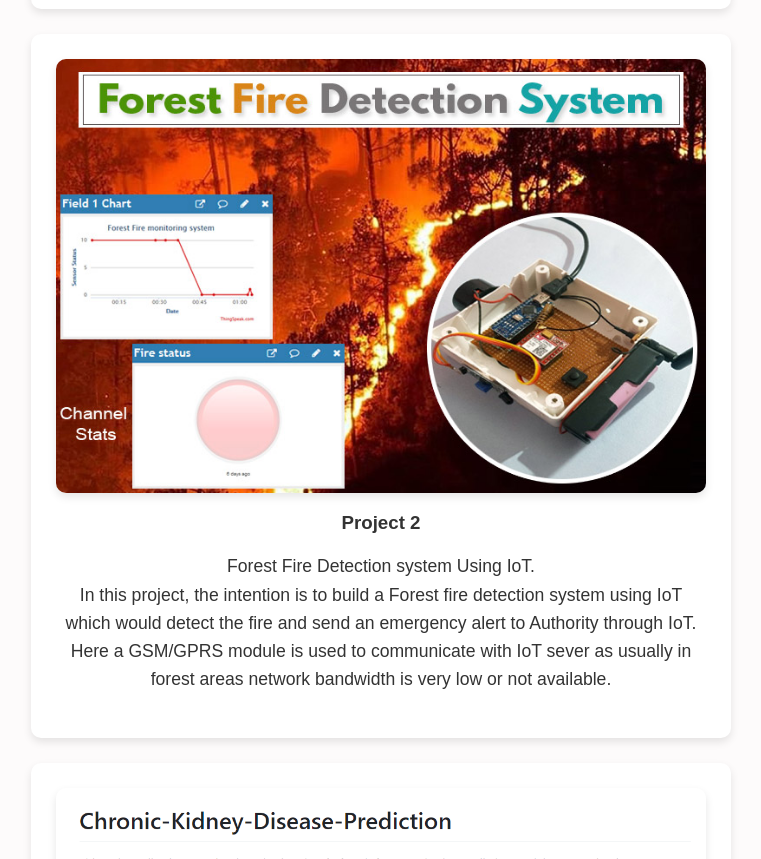
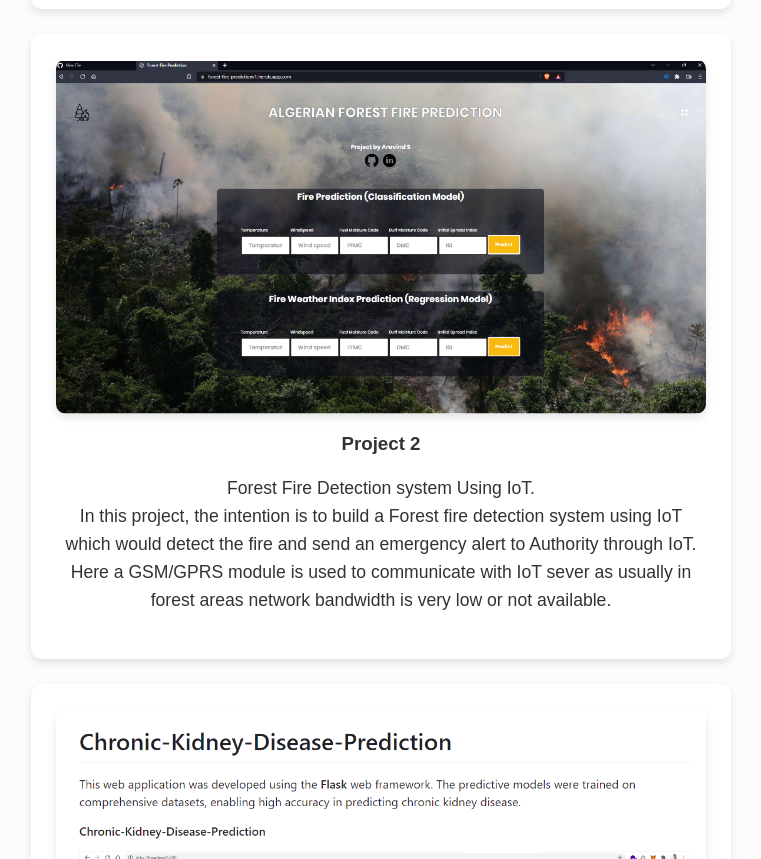
Before and after one commit to Arunkumar8181/Portfolio, a plain HTML site: page index.html in a window 1280 px wide. Shown: the part 2581-3440 px from the top of the page, without its empty margins (259-1020 px from the left). Drawn offline with Linux system fonts and the light colour scheme; files whose address does not match are found by name.

Commit message:
Update index.html

```diff
--- a/index.html
+++ b/index.html
@@ -53,7 +53,7 @@
             <p>Traffic AI is a machine learning model designed to analyze and predict traffic patterns in urban areas. The model uses historical data and real-time inputs to forecast traffic flow, helping city planners optimize routes and reduce congestion.</p>
         </div>
         <div class="project">
-            <img src="C:\Users\aruns\OneDrive\Desktop\portfolio\Arduino-based-Forest-Fire-Detection-System.jpg" alt="Project 2 Image" class="project-image">
+            <img src="Screenshot 2023-12-07 103711.png" alt="Project 2 Image" class="project-image">
             <h3>Project 2</h3>
             <p>Forest Fire Detection system Using IoT. <br>
               In this project, the intention is to build a Forest fire detection system using IoT which would detect the fire and send an emergency alert to Authority through IoT. Here a GSM/GPRS module is used to communicate with IoT sever as usually in forest areas network bandwidth is very low or not available.
```
